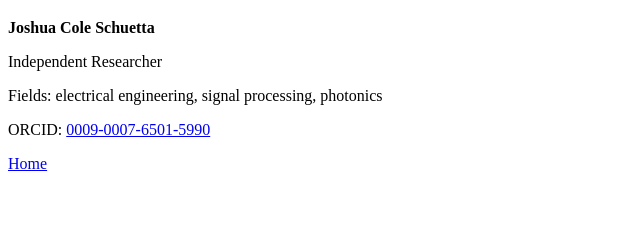
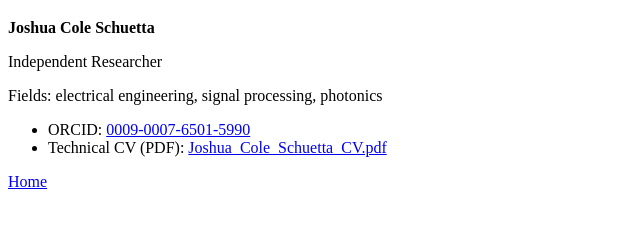
Before and after one commit to blkopsys/schuetta-research, a plain HTML site: page about/index.html in a window 1280 px wide. Shown: the part 61-286 px from the top of the page, without its empty margins (0-640 px from the left). Drawn offline with Linux system fonts and the light colour scheme.

Commit message:
Fix About page HTML structure

```diff
--- a/about/index.html
+++ b/about/index.html
@@ -1,17 +1,24 @@
 <!doctype html>
 <html lang="en">
 <head>
-  <meta charset="utf-8">
+  <meta charset="utf-8" />
+  <meta name="viewport" content="width=device-width,initial-scale=1" />
   <title>About — Schuetta Research</title>
 </head>
 <body>
   <main>
     <h1>About</h1>
+
     <p><strong>Joshua Cole Schuetta</strong></p>
     <p>Independent Researcher</p>
     <p>Fields: electrical engineering, signal processing, photonics</p>
-    <p>ORCID: <a href="https://orcid.org/0009-0007-6501-5990">0009-0007-6501-5990</a></p>
-    <a href="/">Home</a>
+
+    <ul>
+      <li>ORCID: <a href="https://orcid.org/0009-0007-6501-5990">0009-0007-6501-5990</a></li>
+      <li>Technical CV (PDF): <a href="/about/Joshua_Cole_Schuetta_CV.pdf">Joshua_Cole_Schuetta_CV.pdf</a></li>
+    </ul>
+
+    <p><a href="/">Home</a></p>
   </main>
 </body>
 </html>
```
